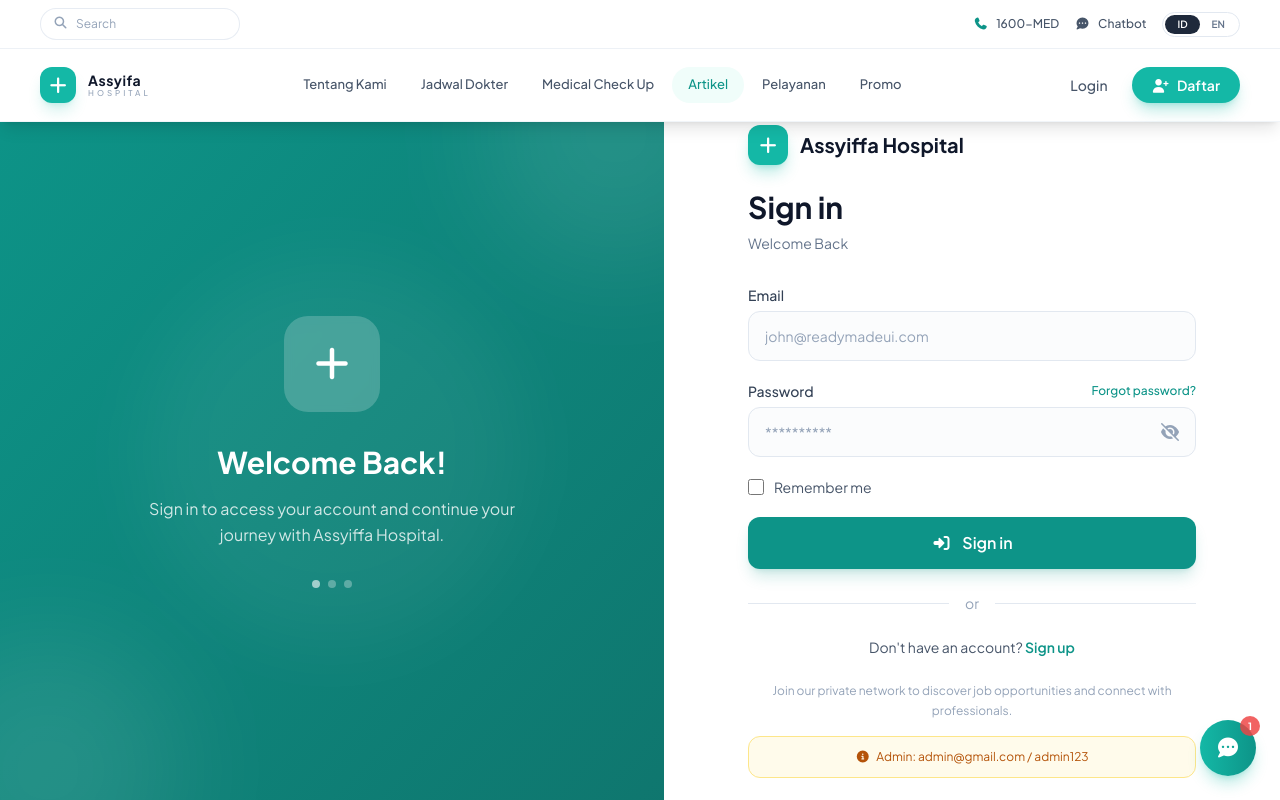
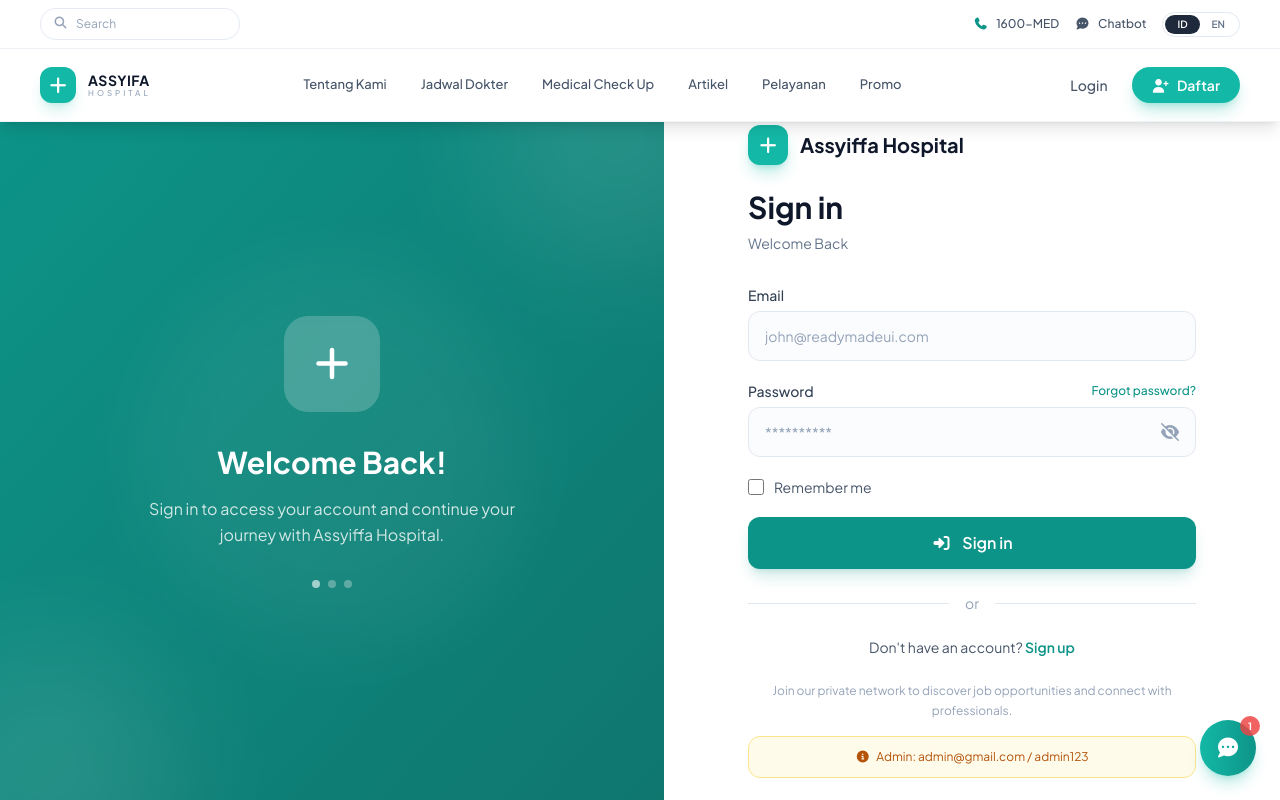
Before and after one commit to Rikudotahuisi/desain-tailwind, a Vue app: page /login in a window 1280 px wide. Shown: the top 800 px of the page. Built offline with nearby package versions, Linux system fonts and the light colour scheme.

Commit message:
menambahkan halaman about us

```diff
--- a/src/components/Navbar.vue
+++ b/src/components/Navbar.vue
@@ -81,7 +81,7 @@
             <div class="text-[14px] font-bold tracking-[0.5px] transition-colors duration-300"
               :class="[isScrolled || isAuthPage || isArticlesPage || isAboutPage ? 'text-slate-900' : 'text-white']"
             >
-              Assyifa
+              ASSYIFA
             </div>
             <div class="mt-0.5 text-[8px] font-medium tracking-[3px] transition-colors duration-300"
               :class="[isScrolled || isAuthPage || isArticlesPage || isAboutPage ? 'text-slate-400' : 'text-white/40']"
@@ -93,15 +93,20 @@
 
         <!-- Nav Links -->
         <nav class="hidden items-center gap-0.5 lg:flex">
+          <!-- Tentang Kami -->
           <router-link to="/about" class="rounded-full px-4 py-2 text-[13px] font-medium transition-all duration-200"
             :class="[
-              isScrolled || isAuthPage || isArticlesPage || isAboutPage
-                ? 'text-slate-600 hover:bg-slate-100 hover:text-slate-900'
-                : 'text-white/70 hover:bg-white/10 hover:text-white'
+              $route.path === '/about'
+                ? 'text-teal-600 bg-teal-50 hover:bg-teal-100'
+                : isScrolled || isAuthPage || isArticlesPage || isAboutPage
+                  ? 'text-slate-600 hover:bg-slate-100 hover:text-slate-900'
+                  : 'text-white/70 hover:bg-white/10 hover:text-white'
             ]"
           >
             Tentang Kami
           </router-link>
+
+          <!-- Jadwal Dokter -->
           <router-link to="/#doctors" class="rounded-full px-4 py-2 text-[13px] font-medium transition-all duration-200"
             :class="[
               isScrolled || isAuthPage || isArticlesPage || isAboutPage
@@ -111,6 +116,8 @@
           >
             Jadwal Dokter
           </router-link>
+
+          <!-- Medical Check Up -->
           <router-link to="/#medical-checkup" class="rounded-full px-4 py-2 text-[13px] font-medium transition-all duration-200"
             :class="[
               isScrolled || isAuthPage || isArticlesPage || isAboutPage
@@ -120,15 +127,21 @@
           >
             Medical Check Up
           </router-link>
+
+          <!-- Artikel -->
           <router-link to="/articles" class="rounded-full px-4 py-2 text-[13px] font-medium transition-all duration-200"
             :class="[
-              isScrolled || isAuthPage || isArticlesPage || isAboutPage
+              $route.path === '/articles'
                 ? 'text-teal-600 bg-teal-50 hover:bg-teal-100'
-                : 'text-white bg-white/10 hover:bg-white/20'
+                : isScrolled || isAuthPage || isArticlesPage || isAboutPage
+                  ? 'text-slate-600 hover:bg-slate-100 hover:text-slate-900'
+                  : 'text-white/70 hover:bg-white/10 hover:text-white'
             ]"
           >
             Artikel
           </router-link>
+
+          <!-- Pelayanan -->
           <router-link to="#" class="rounded-full px-4 py-2 text-[13px] font-medium transition-all duration-200"
             :class="[
               isScrolled || isAuthPage || isArticlesPage || isAboutPage
@@ -138,6 +151,8 @@
           >
             Pelayanan
           </router-link>
+
+          <!-- Promo -->
           <router-link to="#" class="rounded-full px-4 py-2 text-[13px] font-medium transition-all duration-200"
             :class="[
               isScrolled || isAuthPage || isArticlesPage || isAboutPage
@@ -147,7 +162,7 @@
           >
             Promo
           </router-link>
-           </nav>
+        </nav>
 
         <div class="flex items-center gap-3">
           <div class="hidden items-center gap-2 lg:flex">
@@ -156,7 +171,7 @@
               <router-link to="/admin" class="rounded-full px-4 py-2 text-sm font-medium text-teal-600 bg-teal-50 hover:bg-teal-100 transition">
                 <i class="fas fa-user-shield mr-1"></i> Dashboard
               </router-link>
-              <button @click="logout" class="rounded-full px-4 py-2 text-sm font-medium text-red-600 hover:bg-red-50 transition">
+              <button @click="handleLogout" class="rounded-full px-4 py-2 text-sm font-medium text-red-600 hover:bg-red-50 transition">
                 <i class="fas fa-sign-out-alt mr-1"></i> Logout
               </button>
             </template>
@@ -198,7 +213,7 @@
 </template>
 
 <script setup lang="ts">
-import { ref, onMounted, onBeforeUnmount, computed } from 'vue'
+import { ref, onMounted, onBeforeUnmount, computed, watch } from 'vue'
 import { useRoute, useRouter } from 'vue-router'
 
 const route = useRoute()
@@ -218,6 +233,7 @@ const isArticlesPage = computed(() => {
 const isAboutPage = computed(() => {
   return route.path === '/about'
 })
+
 const setLanguage = (lang: 'id' | 'en') => {
   currentLanguage.value = lang
   localStorage.setItem('preferred-language', lang)
@@ -242,14 +258,18 @@ const checkAdmin = () => {
   isAdmin.value = localStorage.getItem('isAdmin') === 'true'
 }
 
-const logout = () => {
+const handleLogout = () => {
   if (confirm('Apakah Anda yakin ingin logout?')) {
     localStorage.removeItem('isAdmin')
     localStorage.removeItem('user')
     isAdmin.value = false
-    router.push('/')
+    router.push('/login')
   }
 }
+
+watch(() => route.path, () => {
+  checkAdmin()
+})
 
 onMounted(() => {
   loadLanguage()
```
